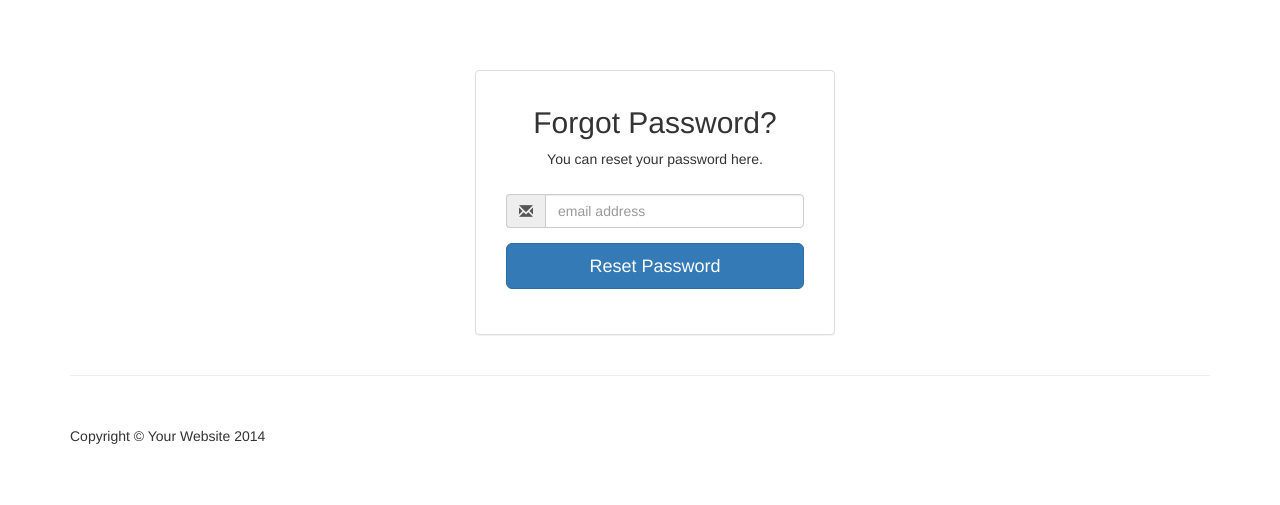
After one commit to EvaristusTech/CMS_Project, a PHP site: page /forgot.php in a window 1280 px wide. The commit adds this page. Shown: the top 505 px of the page. Run offline with PHP 8.4, Linux system fonts and the light colour scheme.

Commit message:
adding forgot password

```diff
--- /dev/null
+++ b/forgot.php
@@ -0,0 +1,55 @@
+
+<?php  include "includes/database.php"; ?>
+<?php  include "includes/header.php"; ?>
+
+
+<!-- Page Content -->
+<div class="container">
+
+    <div class="form-gap"></div>
+    <div class="container">
+        <div class="row">
+            <div class="col-md-4 col-md-offset-4">
+                <div class="panel panel-default">
+                    <div class="panel-body">
+                        <div class="text-center">
+
+
+                                <h3><i class="fa fa-lock fa-4x"></i></h3>
+                                <h2 class="text-center">Forgot Password?</h2>
+                                <p>You can reset your password here.</p>
+                                <div class="panel-body">
+
+
+
+
+                                    <form id="register-form" role="form" autocomplete="off" class="form" method="post">
+
+                                        <div class="form-group">
+                                            <div class="input-group">
+                                                <span class="input-group-addon"><i class="glyphicon glyphicon-envelope color-blue"></i></span>
+                                                <input id="email" name="email" placeholder="email address" class="form-control"  type="email">
+                                            </div>
+                                        </div>
+                                        <div class="form-group">
+                                            <input name="recover-submit" class="btn btn-lg btn-primary btn-block" value="Reset Password" type="submit">
+                                        </div>
+
+                                        <input type="hidden" class="hide" name="token" id="token" value="">
+                                    </form>
+
+                                </div><!-- Body-->
+
+                        </div>
+                    </div>
+                </div>
+            </div>
+        </div>
+    </div>
+
+
+    <hr>
+
+    <?php include "includes/footer.php";?>
+
+</div> <!-- /.container -->
```
Also changed, not shown: includes/sidebar.php (+40 -1 lines).
